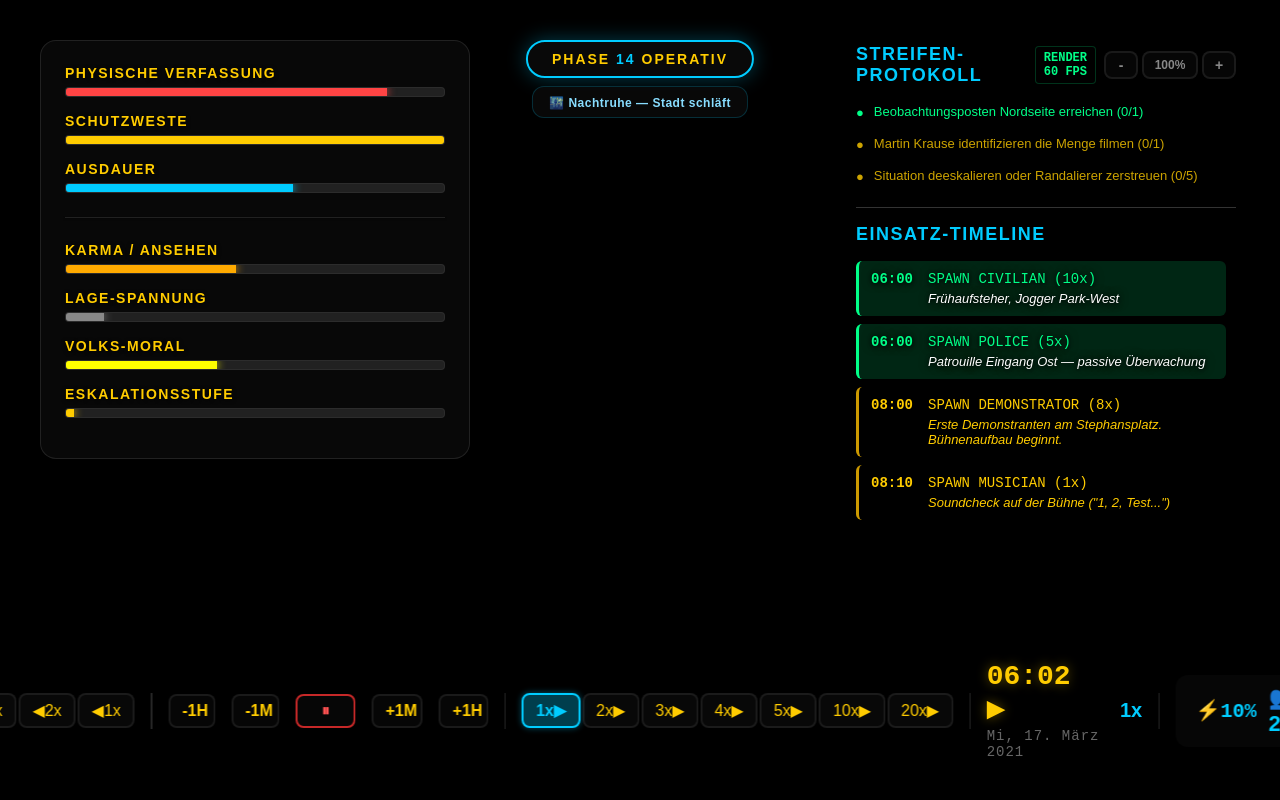
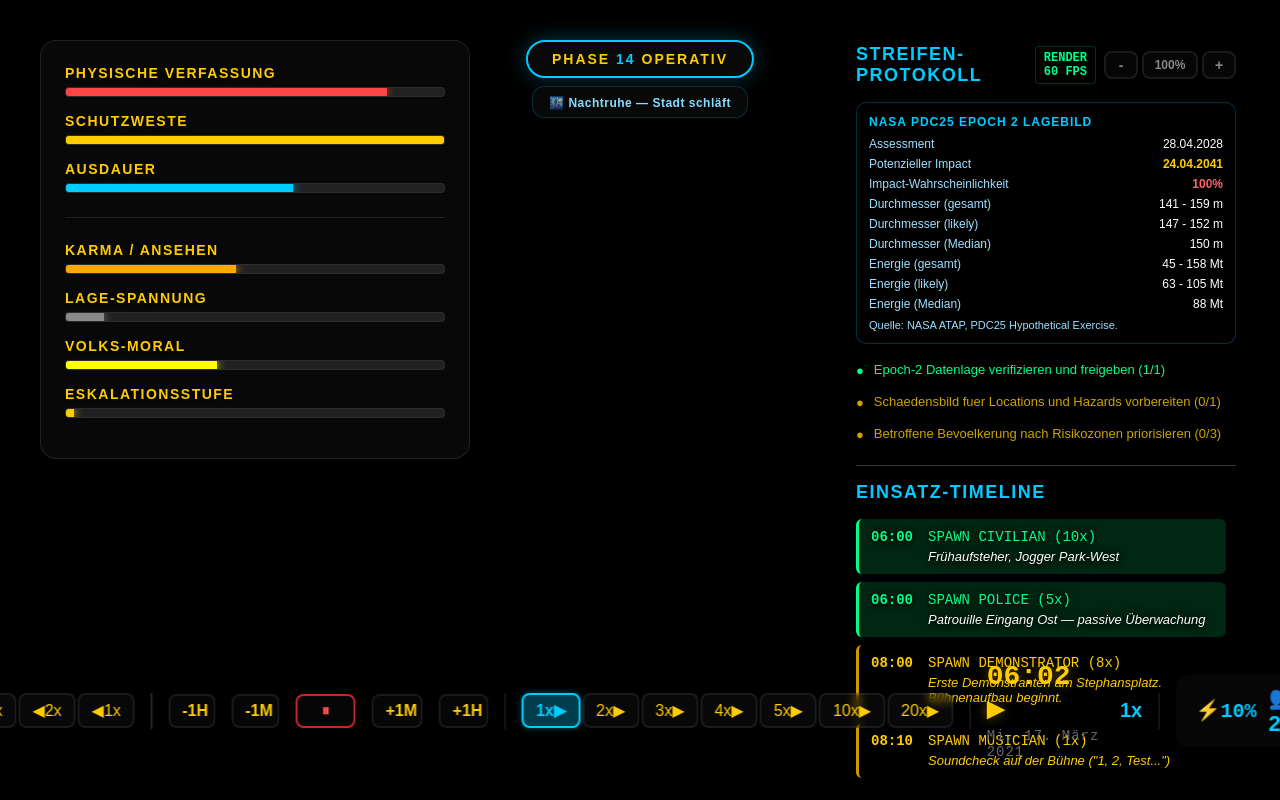
Before and after one commit to strazzusochr/my-3d-game-prompts, a React (Vite) app: page / in a window 1280 px wide. Built offline with nearby package versions, Linux system fonts and the light colour scheme; no server answers.

Commit message:
feat(hud): add NASA PDC25 epoch 2 scenario briefing

```diff
--- a/src/components/ui/HUD.tsx
+++ b/src/components/ui/HUD.tsx
@@ -12,6 +12,18 @@ const StatusBar = ({ label, value, color }: { label: string, value: number, colo
         </div>
     </div>
 );
+
+const PDC25_EPOCH2 = {
+    assessmentDate: '28.04.2028',
+    impactDate: '24.04.2041',
+    impactProbability: 100,
+    diameterRange: '141 - 159 m',
+    diameterLikely: '147 - 152 m',
+    diameterMedian: '150 m',
+    energyRange: '45 - 158 Mt',
+    energyLikely: '63 - 105 Mt',
+    energyMedian: '88 Mt',
+};
 
 export const HUD = () => {
     const inGameTime = useGameStore(state => state.gameState.inGameTime);
@@ -165,19 +177,54 @@ export const HUD = () => {
                     </div>
                 </div>
 
+                <div style={{
+                    marginBottom: '16px',
+                    padding: '12px',
+                    borderRadius: '10px',
+                    background: 'rgba(0,0,0,0.42)',
+                    border: '1px solid rgba(0,204,255,0.25)'
+                }}>
+                    <div style={{ color: '#00ccff', fontSize: '12px', fontWeight: '800', letterSpacing: '1px', textTransform: 'uppercase', marginBottom: '8px' }}>
+                        NASA PDC25 Epoch 2 Lagebild
+                    </div>
+                    <div style={{ display: 'grid', gridTemplateColumns: '1fr 1fr', gap: '6px 12px', fontSize: '12px' }}>
+                        <span style={{ color: '#9edfff' }}>Assessment</span>
+                        <span style={{ color: '#ffffff', textAlign: 'right' }}>{PDC25_EPOCH2.assessmentDate}</span>
+                        <span style={{ color: '#9edfff' }}>Potenzieller Impact</span>
+                        <span style={{ color: '#ffcc00', textAlign: 'right', fontWeight: '700' }}>{PDC25_EPOCH2.impactDate}</span>
+                        <span style={{ color: '#9edfff' }}>Impact-Wahrscheinlichkeit</span>
+                        <span style={{ color: '#ff6666', textAlign: 'right', fontWeight: '800' }}>{PDC25_EPOCH2.impactProbability}%</span>
+                        <span style={{ color: '#9edfff' }}>Durchmesser (gesamt)</span>
+                        <span style={{ color: '#ffffff', textAlign: 'right' }}>{PDC25_EPOCH2.diameterRange}</span>
+                        <span style={{ color: '#9edfff' }}>Durchmesser (likely)</span>
+                        <span style={{ color: '#ffffff', textAlign: 'right' }}>{PDC25_EPOCH2.diameterLikely}</span>
+                        <span style={{ color: '#9edfff' }}>Durchmesser (Median)</span>
+                        <span style={{ color: '#ffffff', textAlign: 'right' }}>{PDC25_EPOCH2.diameterMedian}</span>
+                        <span style={{ color: '#9edfff' }}>Energie (gesamt)</span>
+                        <span style={{ color: '#ffffff', textAlign: 'right' }}>{PDC25_EPOCH2.energyRange}</span>
+                        <span style={{ color: '#9edfff' }}>Energie (likely)</span>
+                        <span style={{ color: '#ffffff', textAlign: 'right' }}>{PDC25_EPOCH2.energyLikely}</span>
+                        <span style={{ color: '#9edfff' }}>Energie (Median)</span>
+                        <span style={{ color: '#ffffff', textAlign: 'right' }}>{PDC25_EPOCH2.energyMedian}</span>
+                    </div>
+                    <div style={{ marginTop: '8px', fontSize: '11px', color: '#9edfff' }}>
+                        Quelle: NASA ATAP, PDC25 Hypothetical Exercise.
+                    </div>
+                </div>
+
                 {/* Missions */}
                 <ul style={{ listStyle: 'none', padding: 0, margin: '0 0 20px 0', fontSize: '13px', lineHeight: '1.6' }}>
                     <li style={{ marginBottom: '10px', display: 'flex', gap: '10px', alignItems: 'flex-start' }}>
                         <span style={{ color: '#00ff88', marginTop: '1px' }}>●</span>
-                        <span style={{ color: '#00ff88' }}>Beobachtungsposten Nordseite erreichen (0/1)</span>
+                        <span style={{ color: '#00ff88' }}>Epoch-2 Datenlage verifizieren und freigeben (1/1)</span>
                     </li>
                     <li style={{ marginBottom: '10px', display: 'flex', gap: '10px', alignItems: 'flex-start', opacity: 0.8 }}>
                         <span style={{ color: '#ffcc00', marginTop: '1px' }}>●</span>
-                        <span style={{ color: '#ffcc00' }}>Martin Krause identifizieren die Menge filmen (0/1)</span>
+                        <span style={{ color: '#ffcc00' }}>Schaedensbild fuer Locations und Hazards vorbereiten (0/1)</span>
                     </li>
                     <li style={{ display: 'flex', gap: '10px', alignItems: 'flex-start', opacity: 0.8 }}>
                         <span style={{ color: '#ffcc00', marginTop: '1px' }}>●</span>
-                        <span style={{ color: '#ffcc00' }}>Situation deeskalieren oder Randalierer zerstreuen (0/5)</span>
+                        <span style={{ color: '#ffcc00' }}>Betroffene Bevoelkerung nach Risikozonen priorisieren (0/3)</span>
                     </li>
                 </ul>
 
```
